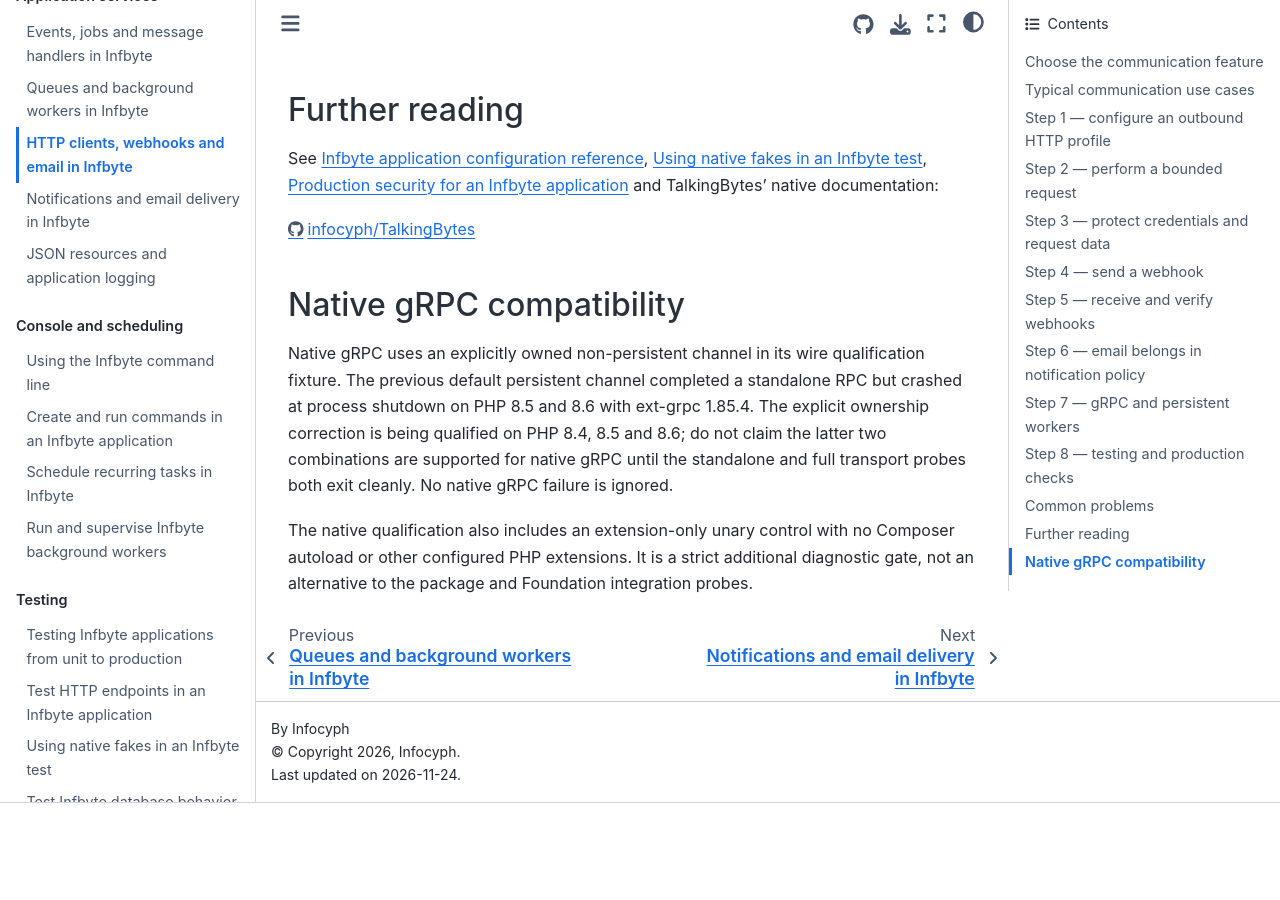
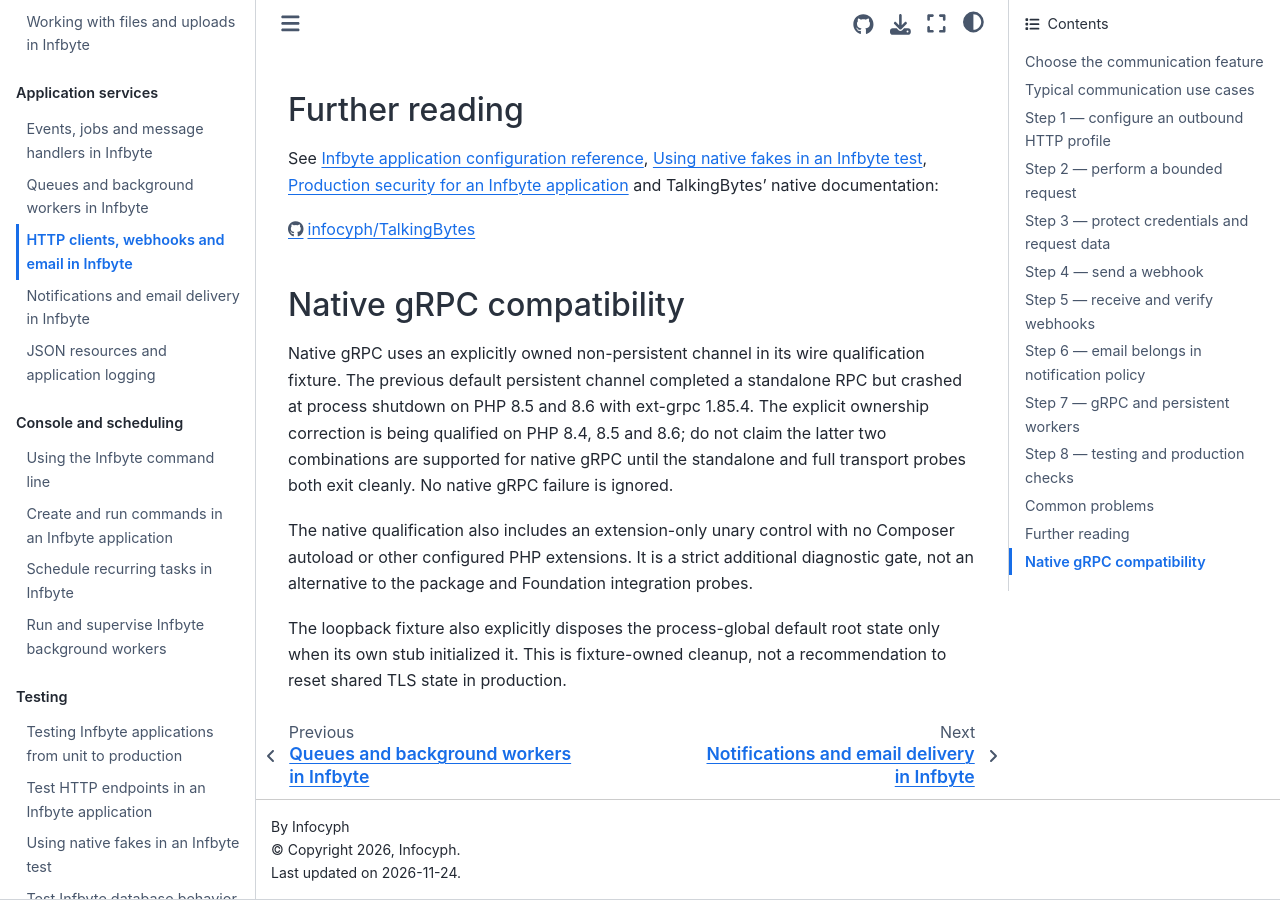
Before and after one commit to infocyph/Foundation, a Sphinx documentation site: the page built from docs/services/communication.rst, in a window 1280 px wide and 900 px high, scrolled down 4780 px. Built offline with Sphinx 7.4.7 and the Sphinx Book theme 1.1.4, drawn with Linux system fonts in a browser that asks for light colours; before the commit the page ends 5583 px from its top, so only the background shows below that.

Commit message:
fix(grpc): dispose fixture-owned default roots and capture native crash diagnostics

```diff
--- a/docs/services/communication.rst
+++ b/docs/services/communication.rst
@@ -278,3 +278,7 @@ The native qualification also includes an extension-only unary control
 with no Composer autoload or other configured PHP extensions. It is a
 strict additional diagnostic gate, not an alternative to the package and
 Foundation integration probes.
+
+The loopback fixture also explicitly disposes the process-global default
+root state only when its own stub initialized it. This is fixture-owned
+cleanup, not a recommendation to reset shared TLS state in production.
```
Also changed, not shown: docs/plans/foundation-risk-engine-handoff-plan.md (+4 -0 lines), 2 other files.
